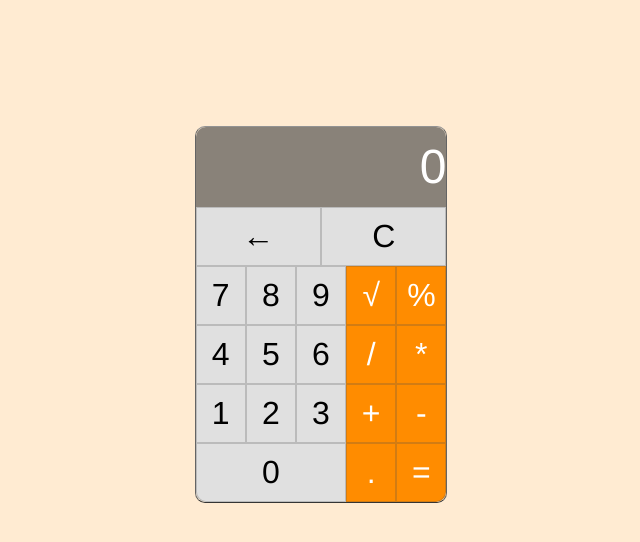
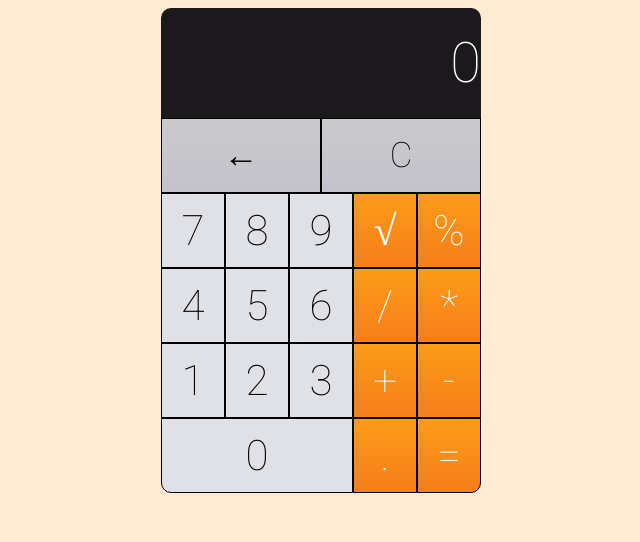
Before and after one commit to kkatsi/reactcalculator, a React (Create React App) app: page / in a window 1280 px wide. Shown: the top 542 px of the page, without its empty margins (319-959 px from the left). Built offline with nearby package versions, Linux system fonts and the light colour scheme.

Commit message:
Styling changes.

```diff
--- a/public/index.html
+++ b/public/index.html
@@ -1,9 +1,6 @@
 <!DOCTYPE html>
 
-<link
-  href="https://fonts.googleapis.com/css?family=Roboto Mono"
-  rel="stylesheet"
-/>
+<link href="https://fonts.googleapis.com/css2?family=Roboto:wght@100&display=swap" rel="stylesheet">
 
 <html lang="en">
   <head>
--- a/src/App.js
+++ b/src/App.js
@@ -32,8 +32,8 @@ class App extends React.Component {
   }
 
   checklength(e){
-    if((this.state.scrValue + e.target.value).length>14)
-      this.setState({scrValue: this.state.scrValue.substring(0,14)});
+    if((this.state.scrValue + e.target.value).length>10)
+      this.setState({scrValue: this.state.scrValue.substring(0,10)});
   }
 
   //tests if a string contains only integer of float numbers
@@ -189,10 +189,10 @@ class App extends React.Component {
       }
       case "√": {
         if (this.checkString(this.state.scrValue))
-          this.setState({ scrValue: String(Math.sqrt(this.state.scrValue).toPrecision(6)) });
+          this.setState({ scrValue: String(Math.sqrt(this.state.scrValue).toPrecision(4)) });
         else if (this.checkString(this.state.scrValue.slice(0, -1)))
           this.setState({
-            scrValue: String(Math.sqrt(this.state.scrValue.slice(0, -1).toPrecision(6)))
+            scrValue: String(Math.sqrt(this.state.scrValue.slice(0, -1).toPrecision(4)))
           });
         else
           this.setState({
@@ -212,7 +212,7 @@ class App extends React.Component {
                       this.state.scrValue.includes(operator)
                     )
                   )[1]
-                ).toPrecision(6)
+                ).toPrecision(10)
               )
           });
         break;
@@ -253,7 +253,7 @@ class App extends React.Component {
                       this.state.scrValue.includes(operator)
                     )
                   )[1]) /
-                  100).toPrecision(6)
+                  100).toPrecision(10)
               )
           });
           this.checklength(e);
@@ -299,6 +299,7 @@ class App extends React.Component {
     return (
       <div className="App">
         <Screen scrValue={this.state.scrValue} />
+        <div className="keypad">
           <div className="clearContainer">
             <Button text={"←"} onClick={e => this.updateScreen(e)} />
             <Button text={"C"} onClick={e => this.updateScreen(e)} />
@@ -314,6 +315,7 @@ class App extends React.Component {
             ))}
           </div>
         </div>
+      </div>
     );
   }
 }
--- a/src/styles.css
+++ b/src/styles.css
@@ -1,16 +1,15 @@
 body{
   background-color: #ffebd2;
+  font: 100 14px 'Roboto';
+
 }
 
 .App {
-  margin: 10%;
-  margin-left: 40%;
-  margin-right: 40%;
-  border-right: 1px solid #646464;
-border-bottom: 1px solid #343434;
-border-left: 1px solid #646464;
-border-top: 1px solid #939393;
-border-radius: 10px;
+
+  margin:auto;
+  width: 320px;
+  height: 520px;
+  position: relative;
 
 }
 
@@ -19,55 +18,62 @@ border-radius: 10px;
 }
 
 .Screen {
-  height: 80px;
-  max-width: 100%;
-  line-height: 80px;
+  line-height: 110px;
   text-align: right;
-  margin: auto;
-  font-size: 3em;
-  font-family: "HelveticaNeue-UltraLight", "Helvetica Ultra Light", "Helvetica Neue", Helvetica, Arial, sans-serif;
-  color: #ffffff;
-  background-color: rgba(75,75,75,.65);
+  font-size: 4em;
+  color: white;
+  background: #1c191c;
   border-radius: 10px 10px 0px 0px;
 }
 
+.keypad {
+  height: 300px;
+
+}
+
 .numsContainer {
+  height: 100%;
   float: left;
   width: 60%;
   display: flex;
   flex-flow: row wrap;
   justify-content: space-around;
-  flex-direction: row-reverse !important;
+  flex-direction: row-reverse;
 }
 
 .symbsetContainer {
+  height: 100%;
   width: 40%;
   display: flex;
   justify-content: space-around;
   flex-flow: row wrap;
-  justify-content: space-around;
   flex-direction: row;
 }
 
-.Button {
-  padding: 10px;
-  border: 1px solid rgba(75,75,75,.25);
-  font-family: "HelveticaNeue-UltraLight", "Helvetica Ultra Light", "Helvetica Neue", Helvetica, Arial, sans-serif;
-  font-size: 2em;
-  color: #000000;
-  text-align: center;
+.clearContainer {
+  height: 25%;
+  display: flex;
+}
+
+button {
+  font-family: inherit;
+   cursor: pointer;
+
+}
+
+button:active {
+  box-shadow: inset 0px 0px 80px 0px rgba(0,0,0,0.25);
 }
 
 .numsContainer > .Button {
   width: 33.3%;
   flex-grow: 1;
-  background-color: #e0e0e0;
+  background-color: #e0e0e7;
+  font-size: 3em;
+  border: 1px solid black;
 }
 
-.numsContainer > button:active {
 
-  background-color: #b8b8b8;
-}
 
 .numsContainer > button:last-child {
   border-radius: 0px 0px 0px 10px;
@@ -75,23 +81,21 @@ border-radius: 10px;
 
 .symbsetContainer > .Button {
   width: 50%;
-  background-color: #ff8c00;
+  background:  linear-gradient(to bottom, rgba(252,156,23,1) 0%, rgba(247,126,27,1) 100%);
   color: #ffffff;
+  font-size: 3em;
+  border: 1px solid black;
 }
 
 .symbsetContainer > button:last-child {
   border-radius: 0px 0px 10px 0px;
 }
 
-.symbsetContainer > button:active {
-  background-color: #945100;
-}
+
 
 .clearContainer > .Button {
   width: 50%;
-  background-color: #e0e0e0;
+  background: linear-gradient(to bottom, rgba(202,202,204,1) 0%, rgba(196,194,204,1) 100%);
+  font-size: 2.5em;
+  border: 1px solid black;
 }
-
-.clearContainer > button:active {
-  background-color: #b8b8b8;
-}
```
Also changed, not shown: 8 other files (tests, documents, lock files or other folders). Lines whose indentation alone changed are shown as unchanged.
